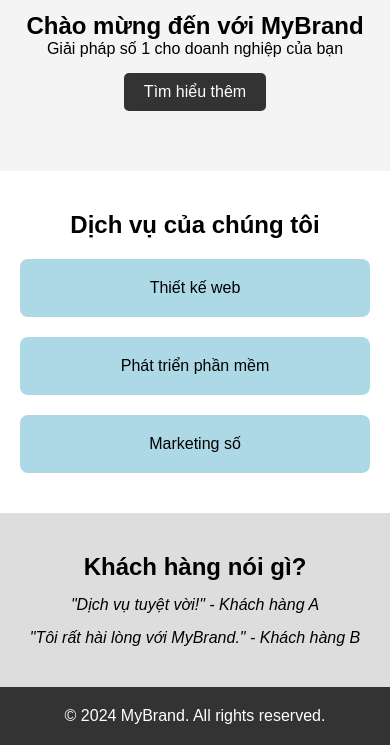
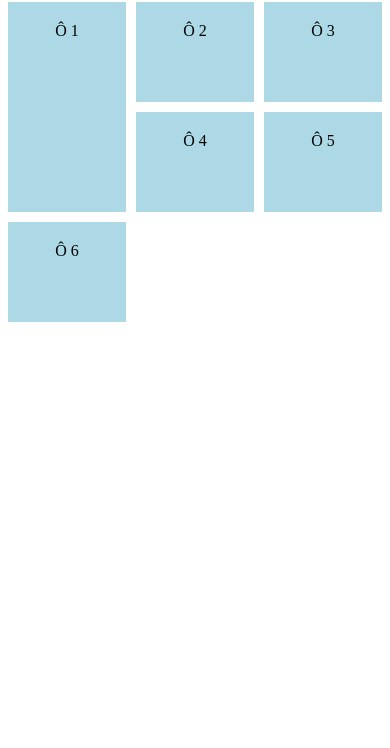
Before and after one commit to Tungg26/responsive-navbar, a plain HTML site: page index.html in a window 390 px wide. Shown: the part 96-844 px from the top of the page. Drawn offline with Linux system fonts and the light colour scheme.

````diff
--- a/index.html
+++ b/index.html
@@ -1,50 +1,28 @@
+## Mục tiêu:
+Luyện tập sử dụng thuộc tính `grid-row` để thay đổi vị trí và kích thước của một Grid Item.
+## Bài toán:
+Tạo một Grid gồm **3 cột và 3 hàng**, sau đó sử dụng `grid-row` để cho một ô chiếm **2 hàng liên tiếp**.
+### HTML:
+```html
 <!DOCTYPE html>
 <html lang="vi">
 
 <head>
     <meta charset="UTF-8">
     <meta name="viewport" content="width=device-width, initial-scale=1.0">
-    <title>Landing Page Responsive</title>
+    <title>Grid Row</title>
     <link rel="stylesheet" href="style.css">
 </head>
 
 <body>
-    <header class="header">
-        <div class="logo">MyBrand</div>
-        <nav class="nav">
-            <ul>
-                <li><a href="#">Trang chủ</a></li>
-                <li><a href="#services">Dịch vụ</a></li>
-                <li><a href="#">Đánh giá</a></li>
-                <li><a href="#">Liên hệ</a></li>
-            </ul>
-        </nav>
-    </header>
-
-    <section class="hero">
-        <h1>Chào mừng đến với MyBrand</h1>
-        <p>Giải pháp số 1 cho doanh nghiệp của bạn</p>
-        <a href="#services" class="btn">Tìm hiểu thêm</a>
-    </section>
-
-    <section id="services" class="services">
-        <h2>Dịch vụ của chúng tôi</h2>
-        <div class="service-container">
-            <div class="service">Thiết kế web</div>
-            <div class="service">Phát triển phần mềm</div>
-            <div class="service">Marketing số</div>
-        </div>
-    </section>
-
-    <section class="testimonials">
-        <h2>Khách hàng nói gì?</h2>
-        <div class="testimonial">"Dịch vụ tuyệt vời!" - Khách hàng A</div>
-        <div class="testimonial">"Tôi rất hài lòng với MyBrand." - Khách hàng B</div>
-    </section>
-
-    <footer class="footer">
-        <p>&copy; 2024 MyBrand. All rights reserved.</p>
-    </footer>
+    <div class="grid-container">
+        <div class="item item1">Ô 1</div>
+        <div class="item">Ô 2</div>
+        <div class="item">Ô 3</div>
+        <div class="item">Ô 4</div>
+        <div class="item">Ô 5</div>
+        <div class="item">Ô 6</div>
+    </div>
 </body>
 
 </html>
--- a/style.css
+++ b/style.css
@@ -1,109 +1,16 @@
-* {
-    margin: 0;
-    padding: 0;
-    box-sizing: border-box;
+.grid-container {
+    display: grid;
+    grid-template-columns: repeat(3, 1fr);
+    grid-template-rows: repeat(3, 100px);
+    gap: 10px;
 }
 
-body {
-    font-family: Arial, sans-serif;
+.item {
+    background-color: lightblue;
+    padding: 20px;
+    text-align: center;
 }
 
-.header {
-    display: flex;
-    justify-content: space-between;
-    align-items: center;
-    background-color: #333;
-    padding: 15px 20px;
-    color: white;
+.item1 {
+    grid-row: 1 / 3;
 }
-
-.nav ul {
-    list-style: none;
-    display: flex;
-    gap: 30px;
-}
-
-.nav ul li a {
-    text-decoration: none;
-    color: white;
-}
-
-.hero {
-    text-align: center;
-    padding: 100px 20px;
-    background-color: #f4f4f4;
-}
-
-.btn {
-    display: inline-block;
-    margin-top: 15px;
-    padding: 10px 20px;
-    background-color: #333;
-    color: white;
-    text-decoration: none;
-    border-radius: 5px;
-}
-
-.services {
-    text-align: center;
-    padding: 50px 20px;
-}
-
-.service-container {
-    display: flex;
-    flex-wrap: wrap;
-    justify-content: space-around;
-    gap: 20px;
-    margin-top: 20px;
-}
-
-.service {
-    flex: 1;
-    min-width: 250px;
-    background-color: lightblue;
-    padding: 20px;
-    border-radius: 8px;
-}
-
-.testimonials {
-    text-align: center;
-    padding: 50px 20px;
-    background-color: #ddd;
-}
-
-.testimonial {
-    margin-top: 15px;
-    font-style: italic;
-}
-
-.footer {
-    text-align: center;
-    padding: 20px;
-    background-color: #333;
-    color: white;
-}
-
-/* ✅ Responsive cho Mobile */
-@media (max-width: 768px) {
-    .nav ul {
-        display: none;
-        /* Ẩn menu ngang trên mobile */
-    }
-
-    .hero {
-        padding: 60px 20px;
-    }
-
-    .service-container {
-        flex-direction: column;
-    }
-
-    .service {
-        width: 100%;
-    }
-
-    .services,
-    .testimonials {
-        padding: 40px 20px;
-    }
-}
````
